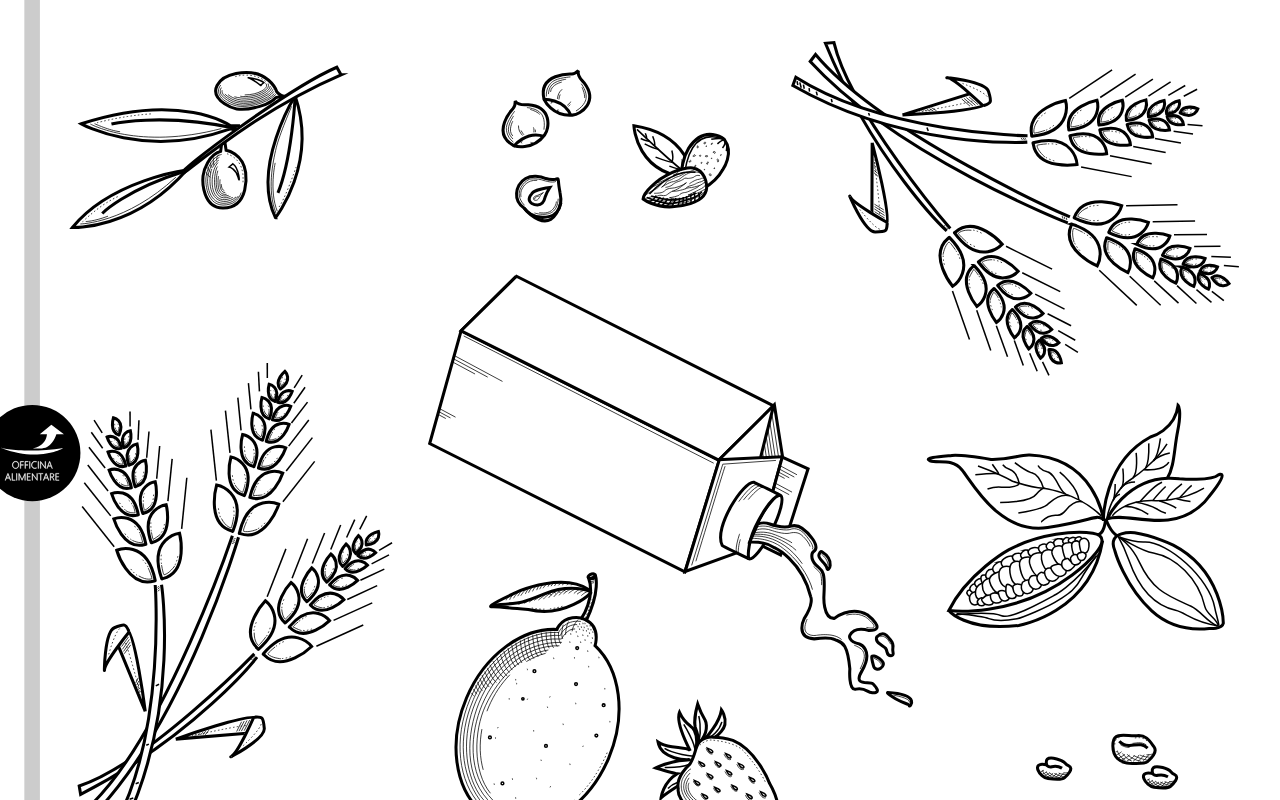
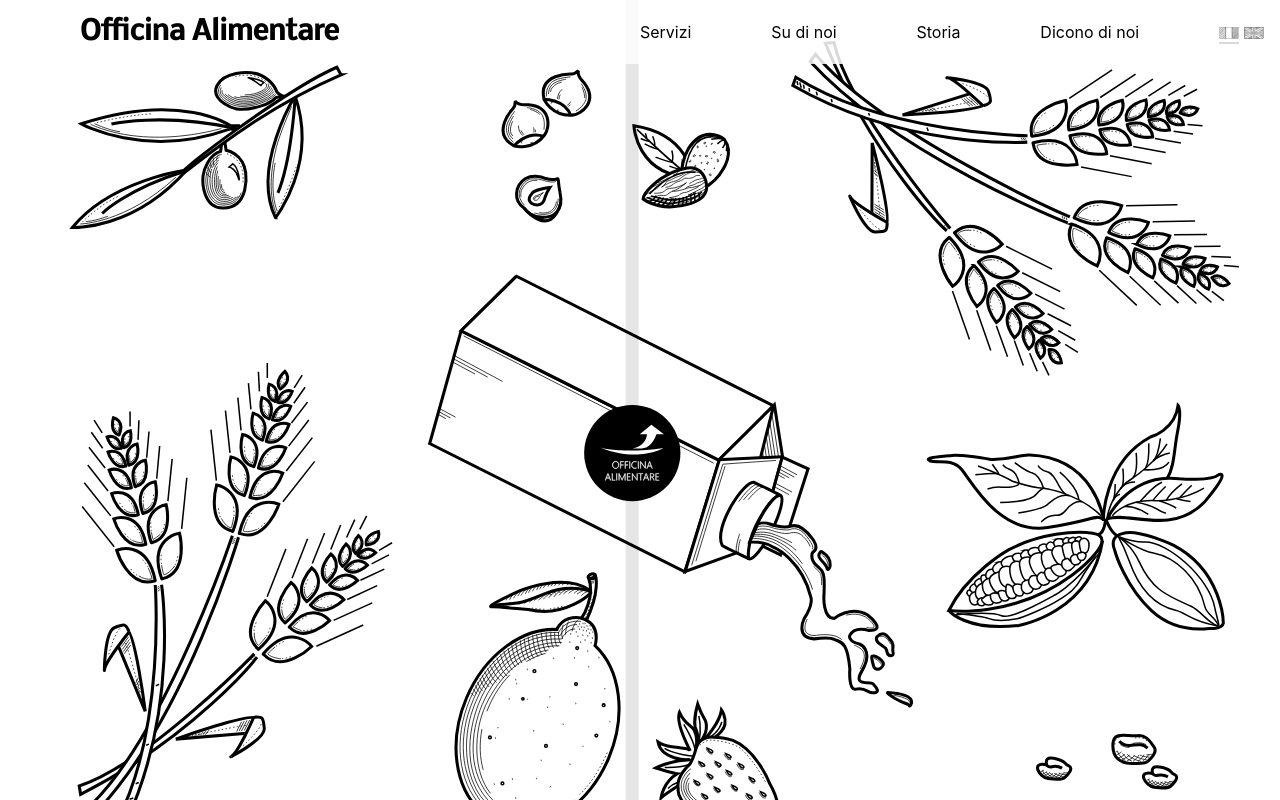
Before and after one commit to onkelhoy/officina-alimentare-storybook, a React (Create React App) app: page / in a window 1280 px wide. Shown: the top 800 px of the page. Built offline with nearby package versions, Linux system fonts and the light colour scheme.

Commit message:
more slider and draggable

```diff
--- a/src/ux/atoms/Draggable/Component.tsx
+++ b/src/ux/atoms/Draggable/Component.tsx
@@ -4,13 +4,13 @@ import { createUseStyles } from 'react-jss';
 // utils
 import { IProps } from 'utils/Types';
 
-interface Position {
-  x: number;
-  y: number;
+interface Position<T = number> {
+  x: T;
+  y: T;
 }
 
 interface Props extends IProps<HTMLDivElement> {
-  startPosition?: Position;
+  startPosition?: Position<string>;
   freezeX?: Boolean,
   freezeY?: Boolean,
 
@@ -18,7 +18,7 @@ interface Props extends IProps<HTMLDivElement> {
 }
 
 interface CSSProps {
-  pos: Position;
+  pos: Position<string|number>;
   x: Boolean,
   y: Boolean;
 }
@@ -31,7 +31,7 @@ export const Draggable: React.FC<Props> = (props) => {
     clicked: false,
   });
 
-  const [position, setPosition] = React.useState<Position>({ x: 0, y: 0 })
+  const [position, setPosition] = React.useState<Position<string|number>>({ x: 0, y: 0 })
   const classes = useStyles({
     pos: position,
     x: !props.freezeX,
--- a/src/ux/molecules/Slider/Component.tsx
+++ b/src/ux/molecules/Slider/Component.tsx
@@ -69,7 +69,12 @@ export const Slider: React.FC<Props> = (props) => {
       <div className={[classes.left, classes.panel].join(' ')}>
         <Image draggable={false} src={props.source} alt="source" />
       </div>
-      <Draggable onMove={onMove} freezeY className={classes.mover}>
+      <Draggable
+        onMove={onMove}
+        startPosition={{ x: 'calc(50% - 2.5rem)', y: '0' }}
+        freezeY
+        className={classes.mover}
+      >
         <span />
         <Image draggable={false} src={props.logo} width={100} height={100} alt="slider-mover" />
       </Draggable>
--- a/src/ux/organisms/Header/Component.tsx
+++ b/src/ux/organisms/Header/Component.tsx
@@ -71,7 +71,7 @@ const useStyles = createUseStyles<RuleName, Props, unknown>({
     top: 0,
     left: 0,
     height: '4rem',
-    zIndex: 2,
+    zIndex: 10,
   },
 
   "@media (max-width: 480px)": {
--- a/src/ux/pages/Home/Component.tsx
+++ b/src/ux/pages/Home/Component.tsx
@@ -24,19 +24,19 @@ export const Home: React.FC<Props> = (props) => {
 
   return (
     <div>
-      {/* <Header /> */}
+      <Header />
       <Slider
         source='/assets/images/slider/source.svg'
         overlay='/assets/images/slider/overlay.svg'
         logo='/assets/images/slider/logo.svg'
       />
-      {/* <Container className={classes.root} direction="column">
+      <Container className={classes.root} direction="column">
         <Services />
         <Teams />
         <Stories />
         <Portfolios />
       </Container>
-      <Footer /> */}
+      <Footer />
     </div>
   );
 }
```
Also changed, not shown: 1 other file (tests, documents, lock files or other folders).
